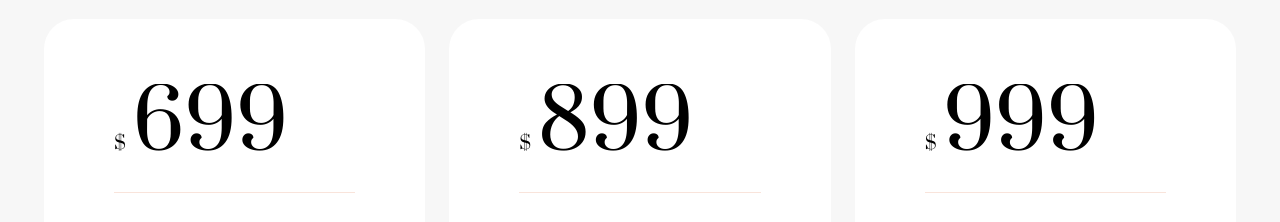
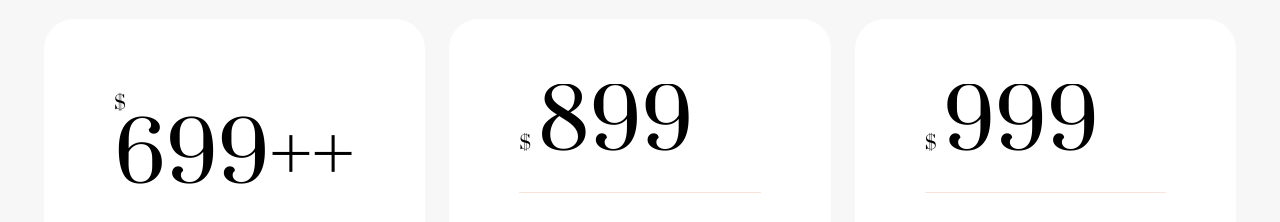
Before and after one commit to ziyizoezhu/CS2024, a plain HTML site: page promotion.html in a window 1280 px wide. Shown: the part 2169-2391 px from the top of the page. Drawn offline with Linux system fonts and the light colour scheme.

Commit message:
Add files via upload

```diff
--- a/promotion.html
+++ b/promotion.html
@@ -417,9 +417,10 @@
                 <div class="generic-title text-center mb-55" style="border:1px solid">
                     <h4 class="mt-20">Radiofrequency</h4>
                     <span>____________________________________</span>
-                    <br><br>
+                    <br>
                     <p>1st Trial Promo</p>
-                    <h3>$68(U.P.$400)</h3>
+                    <br>
+                    <h3>$68&nbsp;&nbsp;(U.P.&nbsp;&nbsp;$400)</h3>
                 </div>
                 <div class="pricing__wrapper">
                     <div class="row text-center">
@@ -568,7 +569,7 @@
                                 <div class="pricing__box-content">
                                     <div class="pricing__box-top">
                                         <div class="pricing__count">
-                                            <h3><span>$</span> <span class="count">699</span></h3>
+                                            <h3><span>$</span> <span class="count">699++</span></h3>
                                         </div>
                                         <!-- <div class="pricing__desc">
                                             <span>3</span>
@@ -682,7 +683,7 @@
                         <div class="vip_section col-xxl-6 col-xl-6 col-lg-6 col-md-6 mb-30 mb-lg-0">
                             <h1>What is our VIP club about?</h1>
                             <p class="text-white">
-                                Become a VIP member with us by accumulating net <br>spending of $10,000 in 12 months to become a member
+                                Become a VIP member with us by accumulating net spending of $10,000 in 12 months to become a member
                             </p>
                             <p class="text-white">Benefits of becoming a VIP:</p>
                             <ul class="treatment_detail_list text-white">
```
